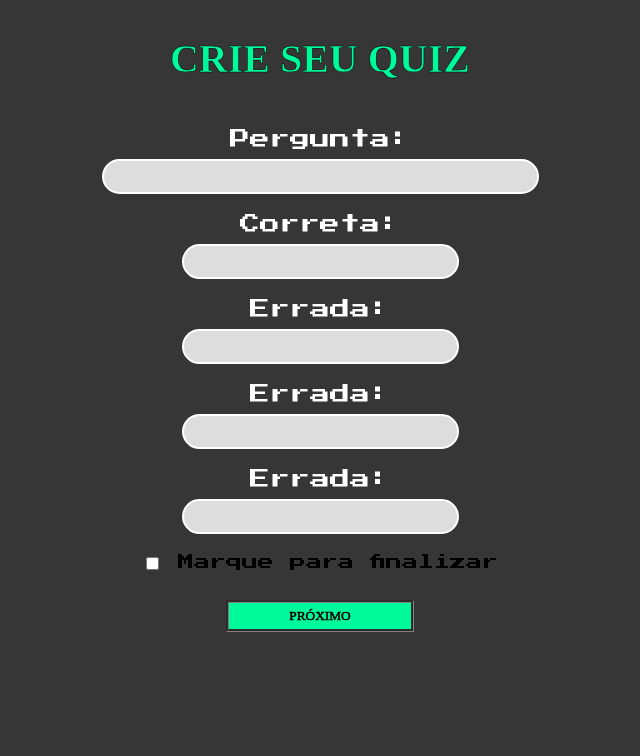
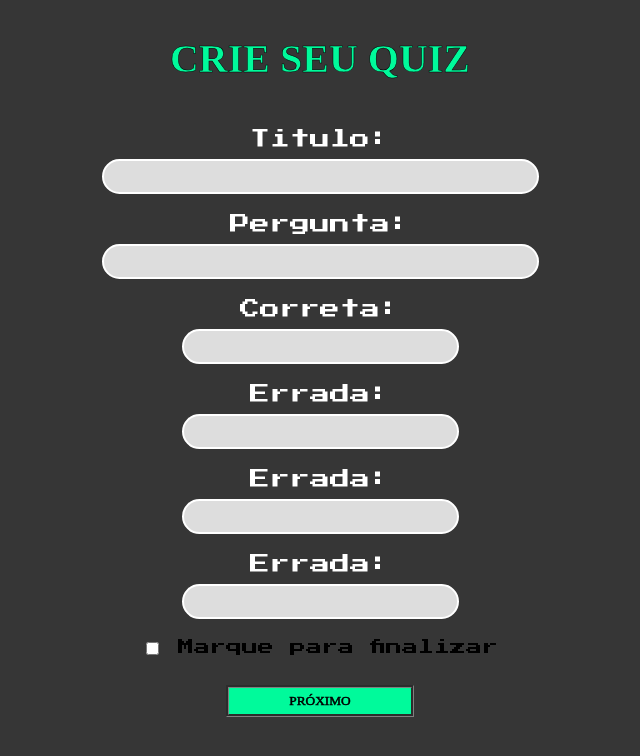
Before and after one commit to MichaelJunges/bit, a PHP site: page /frmCreateQuiz.php in a window 1280 px wide. Shown: the top 756 px of the page, without its empty margins (320-960 px from the left). Run offline with PHP 8.4, Linux system fonts and the light colour scheme; the visitor is signed in with stand-in values (Sample User, id 1); data comes from the database, SQL or seed files in the repository; both versions use the stored data as it was after the commit.

Commit message:
Criado titulo

```diff
--- a/lcc/enviarQuiz.php
+++ b/lcc/enviarQuiz.php
@@ -9,7 +9,7 @@ if($_SESSION["acesso"] != true) {
 }
 
 	$PDO = new PDO("sqlite:users.db");
-
+	$titulo = $_POST["titulo"];
 	$pergunta = $_POST["pergunta"];
 	$correta = $_POST["correta"];
 	$errada = $_POST["errada"];
@@ -18,8 +18,8 @@ if($_SESSION["acesso"] != true) {
 	$id_usuario = $_POST["id"];
 	$finalizar = $_POST["finalizar"];
 
-	$sqlInsert = $PDO->prepare("INSERT INTO quiz (pergunta, correta, errada, errada2, errada3, id_usuario) VALUES (?,?,?,?,?,?,?)");
-	$exec = $sqlInsert->execute(array($pergunta, $correta, $errada, $errada2, $errada3, $id_usuario));
+	$sqlInsert = $PDO->prepare("INSERT INTO quiz (titulo, pergunta, correta, errada, errada2, errada3, id_usuario) VALUES (?,?,?,?,?,?,?,?)");
+	$exec = $sqlInsert->execute(array($titulo, $pergunta, $correta, $errada, $errada2, $errada3, $id_usuario));
 
 	if ($exec){
     	$escreve = "Quiz criado com sucesso";
--- a/lcc/frmCreateQuiz.php
+++ b/lcc/frmCreateQuiz.php
@@ -27,30 +27,33 @@ $id = $_SESSION["id"];
 	 	<div class="grid-100">
 	 		<div class="grid-50"></div>
 	 		<h1 class="titulo">CRIE SEU QUIZ</h1>
-
+	 		<p class="quiz">
+				Titulo:<br />
+				<input  type="text" size="50" name="titulo" required="required" maxlength="50" autofocus="autofocus" >
+			</p>
 	 		<p class="quiz">
 				Pergunta:<br />
-				<input  type="text" size="50" name="pergunta" required="required" maxlength="100" autofocus="autofocus" >
+				<input  type="text" size="50" name="pergunta" required="required" maxlength="100" >
 			</p>
 
 	 		<p class="quiz">
 				Correta:<br />
-				<input  type="text" size="30" name="correta" required="required" maxlength="20" autofocus="autofocus" >
+				<input  type="text" size="30" name="correta" required="required" maxlength="20">
 			</p>
 
 			<p class="quiz">
 				Errada:<br />
-				<input  type="text" size="30" name="errada" required="required" maxlength="20" autofocus="autofocus" >
+				<input  type="text" size="30" name="errada" required="required" maxlength="20">
 			</p>
 
 			<p class="quiz">
 				Errada:<br />
-				<input  type="text" size="30" name="errada2" required="required" maxlength="20" autofocus="autofocus" >
+				<input  type="text" size="30" name="errada2" required="required" maxlength="20">
 			</p>
 
 			<p class="quiz">
 				Errada:<br />
-				<input  type="text" size="30" name="errada3" required="required" maxlength="20" autofocus="autofocus" >
+				<input  type="text" size="30" name="errada3" required="required" maxlength="20">
 			</p>
 
 			<input type="hidden" name="id" value="<?=$id?>">
```
Also changed, not shown: lcc/users.db.
